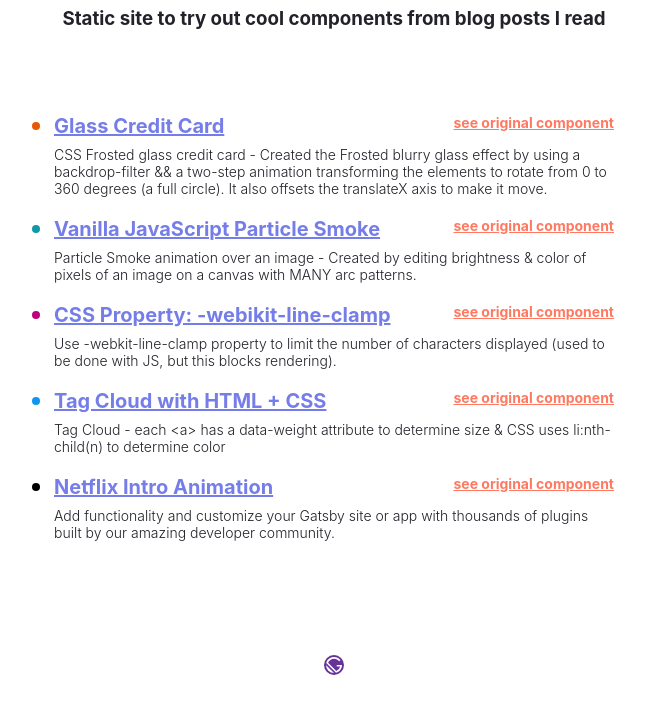
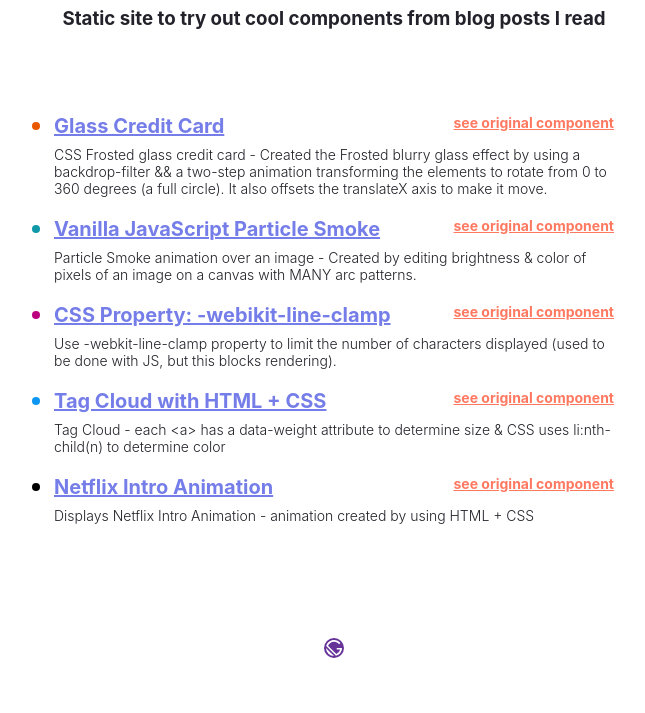
Before and after one commit to Borghese-Gladiator/Cool-Components, a Gatsby site: page / in a window 1280 px wide. Shown: the part 165-878 px from the top of the page, without its empty margins (306-951 px from the left). Built offline with nearby package versions, Linux system fonts and the light colour scheme; Gatsby itself is replaced by a stand-in of ours.

Commit message:
Update index.js

```diff
--- a/src/pages/index.js
+++ b/src/pages/index.js
@@ -94,7 +94,7 @@ const links = [
     url: "/netflix_intro_animation/",
     secondaryURL: "https://dev.to/claudiobonfati/netflix-intro-animation-pure-css-1m0c",
     description:
-      "Add functionality and customize your Gatsby site or app with thousands of plugins built by our amazing developer community.",
+      "Displays Netflix Intro Animation - animation created by using HTML + CSS",
     color: "#000000",
   },
 ]
```
